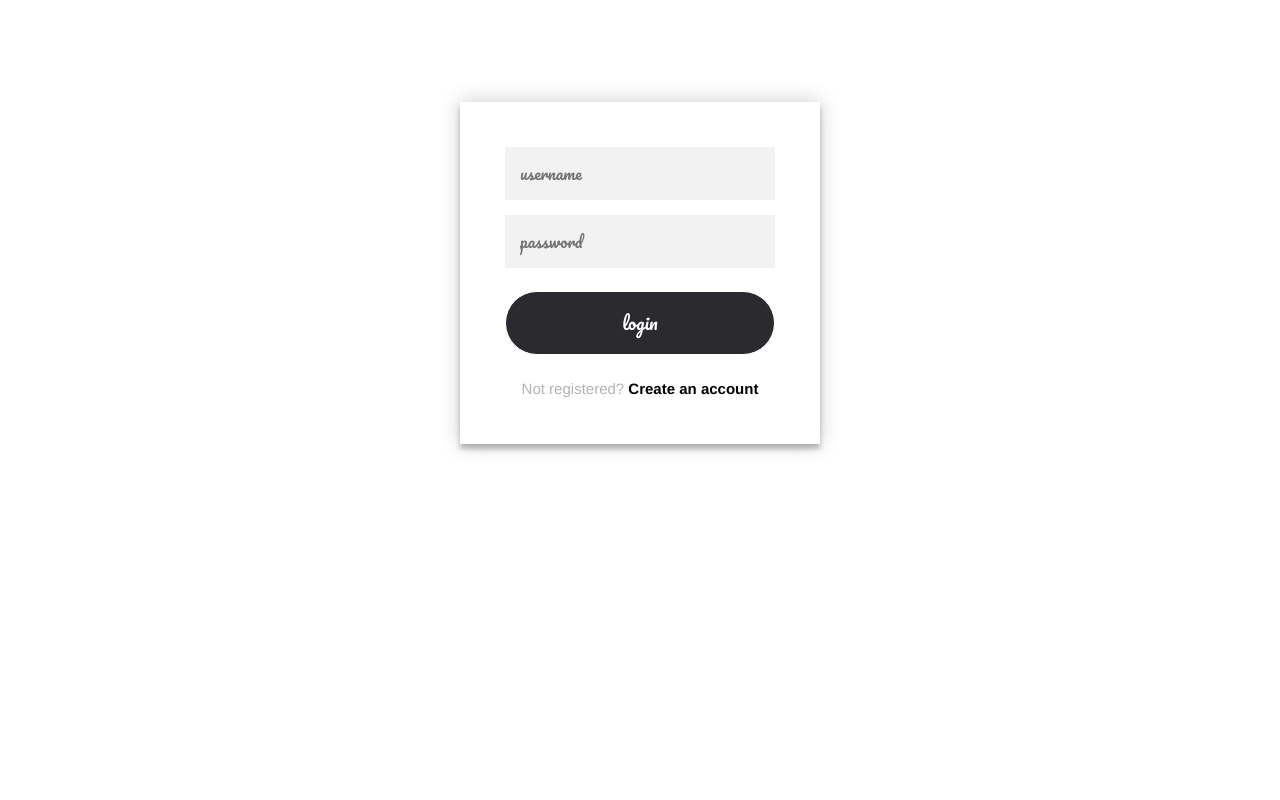
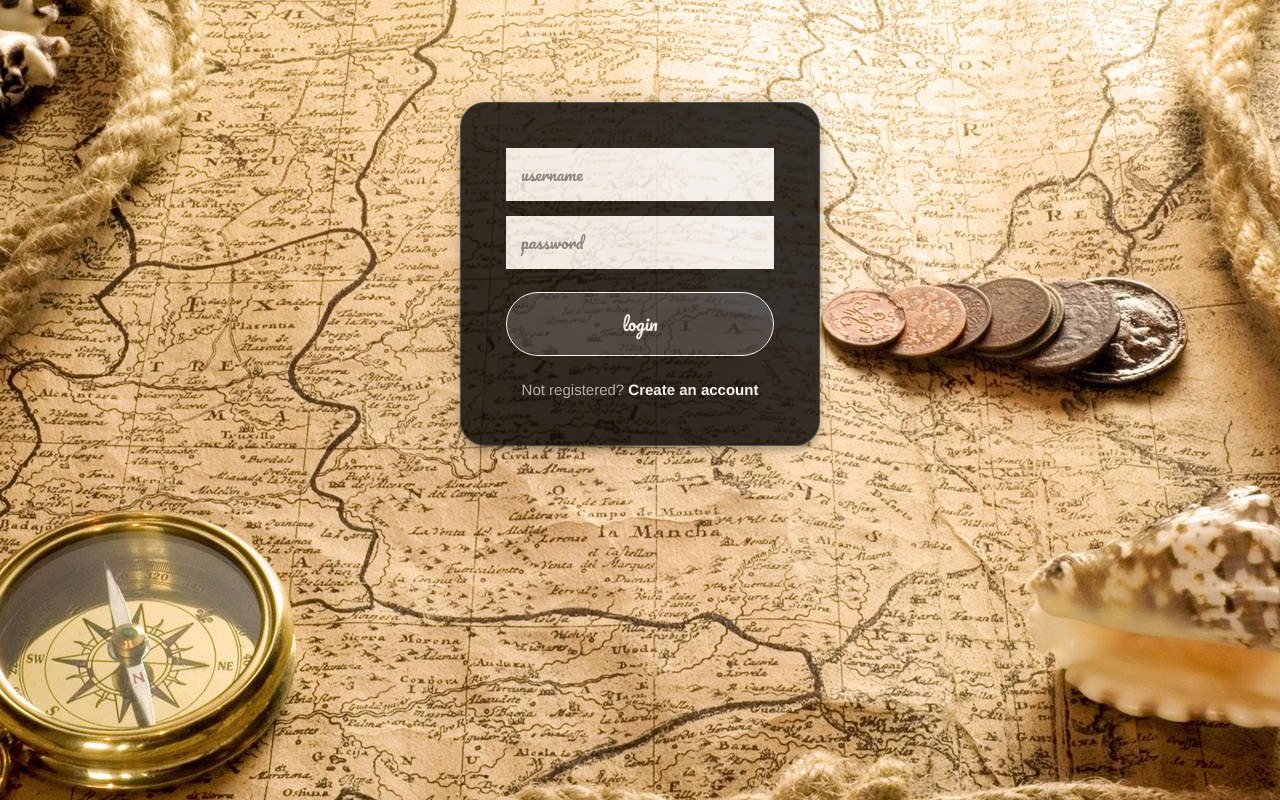
Before and after one commit to sarathks/OnlineHunt, an Angular app: page / in a window 1280 px wide. Built offline with nearby package versions, Linux system fonts and the light colour scheme.

Commit message:
login page designs added

```diff
--- a/src/app/login/login.component.css
+++ b/src/app/login/login.component.css
@@ -1,18 +1,31 @@
 @import url(https://fonts.googleapis.com/css?family=Roboto:300);
 
+
+
+.login-container  {
+   background-image: url(../../assets/images/login.jpg);
+  background-repeat: no-repeat;
+  background-position: center;
+  height: 100vh;
+}
 .login-page {
+
   width: 360px;
   padding: 8% 0 0;
   margin: auto;
+
 }
 .form {
   position: relative;
   z-index: 1;
-  background: #FFFFFF;
+  background: #030201;
   max-width: 360px;
   margin: 0 auto 100px;
   padding: 45px;
   text-align: center;
+  border: 1px solid;
+  border-radius: 25px;
+  opacity: 0.8;
   box-shadow: 0 0 20px 0 rgba(0, 0, 0, 0.2), 0 5px 5px 0 rgba(0, 0, 0, 0.24);
 }
 .form input {
@@ -53,7 +66,7 @@
 font-family: Helvetica, Arial, Sans-Serif;
 }
 .form .message a {
-  color: #000000;
+  color: #ffffff;
   text-decoration: none;
   cursor: pointer;
   font-weight: 600;
--- a/src/app/login/login.component.html
+++ b/src/app/login/login.component.html
@@ -1,3 +1,4 @@
+<div class = "login-container">
 <div class="login-page">
   <div class="form">
     <form class="login-form">
@@ -37,3 +38,4 @@
 
   </div>
 </div>
+</div>
```
Also changed, not shown: src/assets/images/login.jpg (added), src/assets/images/loginn.jpg (added).
